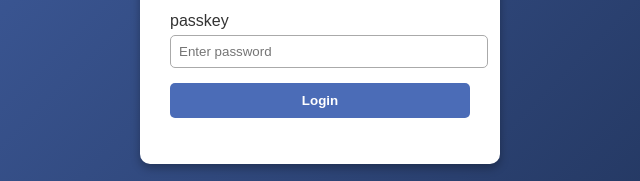
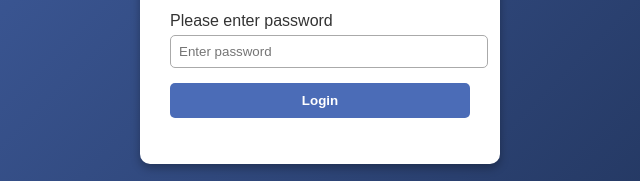
Before and after one commit to diwas-01/Login_project, a plain HTML site: page index.html in a window 1280 px wide. Shown: the part 404-585 px from the top of the page, 320-960 px from the left. Drawn offline with Linux system fonts and the light colour scheme.

Commit message:
feat: edit password bottom

```diff
--- a/index.html
+++ b/index.html
@@ -16,7 +16,7 @@
       </div>
 
       <div class="input-group">
-        <label for="password">passkey</label>
+        <label for="password">Please enter password</label>
         <input type="password" id="password" placeholder="Enter password" required />
       </div>
 
```
